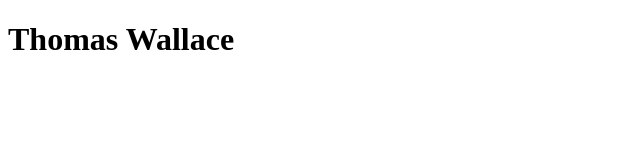
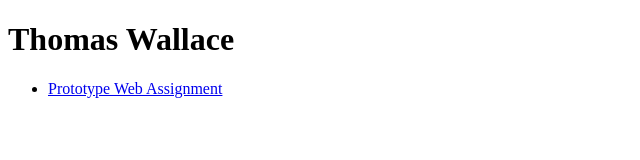
Before and after one commit to ThomasWallace/ifsc-1310, a plain HTML site: page index.html in a window 1280 px wide. Shown: the whole page, without its empty margins (0-640 px from the left). Drawn offline with Linux system fonts and the light colour scheme.

Commit message:
Added Prototype Directory

```diff
--- a/index.html
+++ b/index.html
@@ -12,5 +12,12 @@
 
 <body>
   <h1>Thomas Wallace</h1>
+  <nav>
+    <ul>
+        <li>
+            <a href="prototype/index.html">Prototype Web Assignment</a>
+        </li>
+    </ul>
+  </nav>
 </body>
 </html>
```
Also changed, not shown: prototype/index.html (added, +12 -0 lines).
